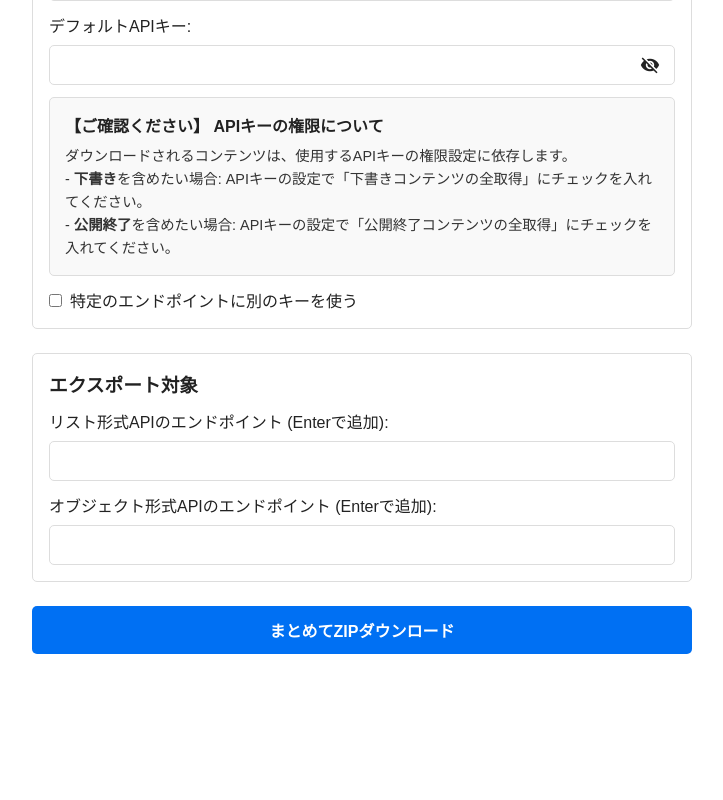
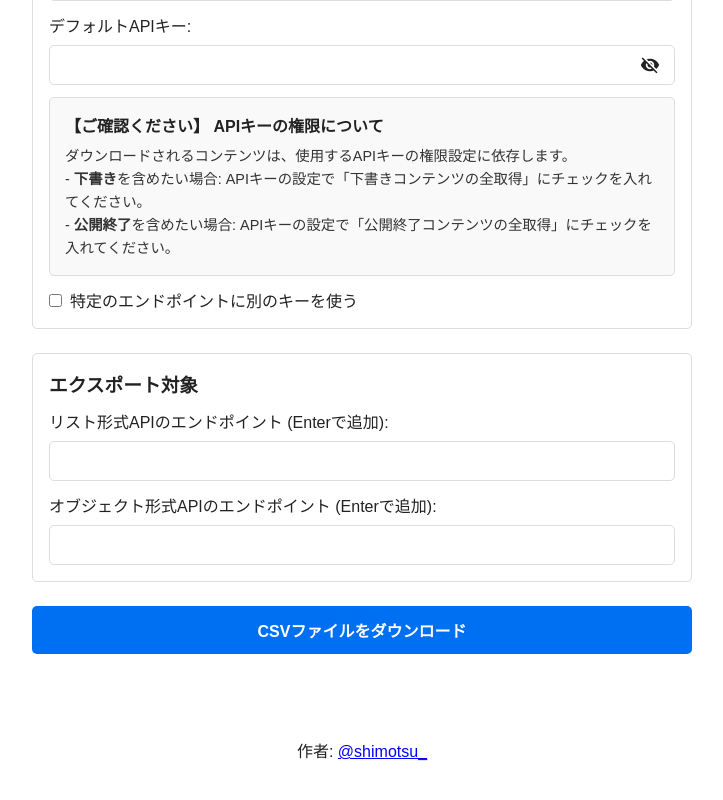
Before and after one commit to shimotsu4431/microCSV, a Next.js app: page / in a window 1280 px wide. Shown: the part 248-1048 px from the top of the page, without its empty margins (278-1001 px from the left). Before the commit the page ends 962 px from the top, so only its background shows below. Built offline with nearby package versions, Linux system fonts and the light colour scheme.

Commit message:
ダウンロードボタンのテキストを「まとめてZIPダウンロード」から「CSVファイルをダウンロード」に変更。作者情報を表示する新しいセクションを追加。

```diff
--- a/app/Home.module.css
+++ b/app/Home.module.css
@@ -158,6 +158,10 @@
   margin-left: 8px;
 }
 
+.tagRemoveButton:hover {
+  opacity: 0.8;
+}
+
 /* ファイルの末尾などに追加 */
 .exportSection {
   padding: 16px;
@@ -167,3 +171,20 @@
   flex-direction: column;
   gap: 12px;
 }
+
+.makerInfo {
+  padding-top: 60px;
+  display: flex;
+  justify-content: center;
+
+  p {
+    a {
+      color: blue;
+      text-decoration: underline;
+    }
+
+    a:hover {
+      opacity: 0.8;
+    }
+  }
+}
--- a/app/page.tsx
+++ b/app/page.tsx
@@ -413,8 +413,16 @@ export default function Home() {
           disabled={isLoading}
           className={styles.downloadButton}
         >
-          {isLoading ? '処理中です...' : 'まとめてZIPダウンロード'}
+          {isLoading ? '処理中です...' : 'CSVファイルをダウンロード'}
         </button>
+        <div className={styles.makerInfo}>
+          <p>
+            作者:{' '}
+            <a href="https://x.com/shimotsu_" target="blank_">
+              @shimotsu_
+            </a>
+          </p>
+        </div>
       </main>
     </>
   )
```
